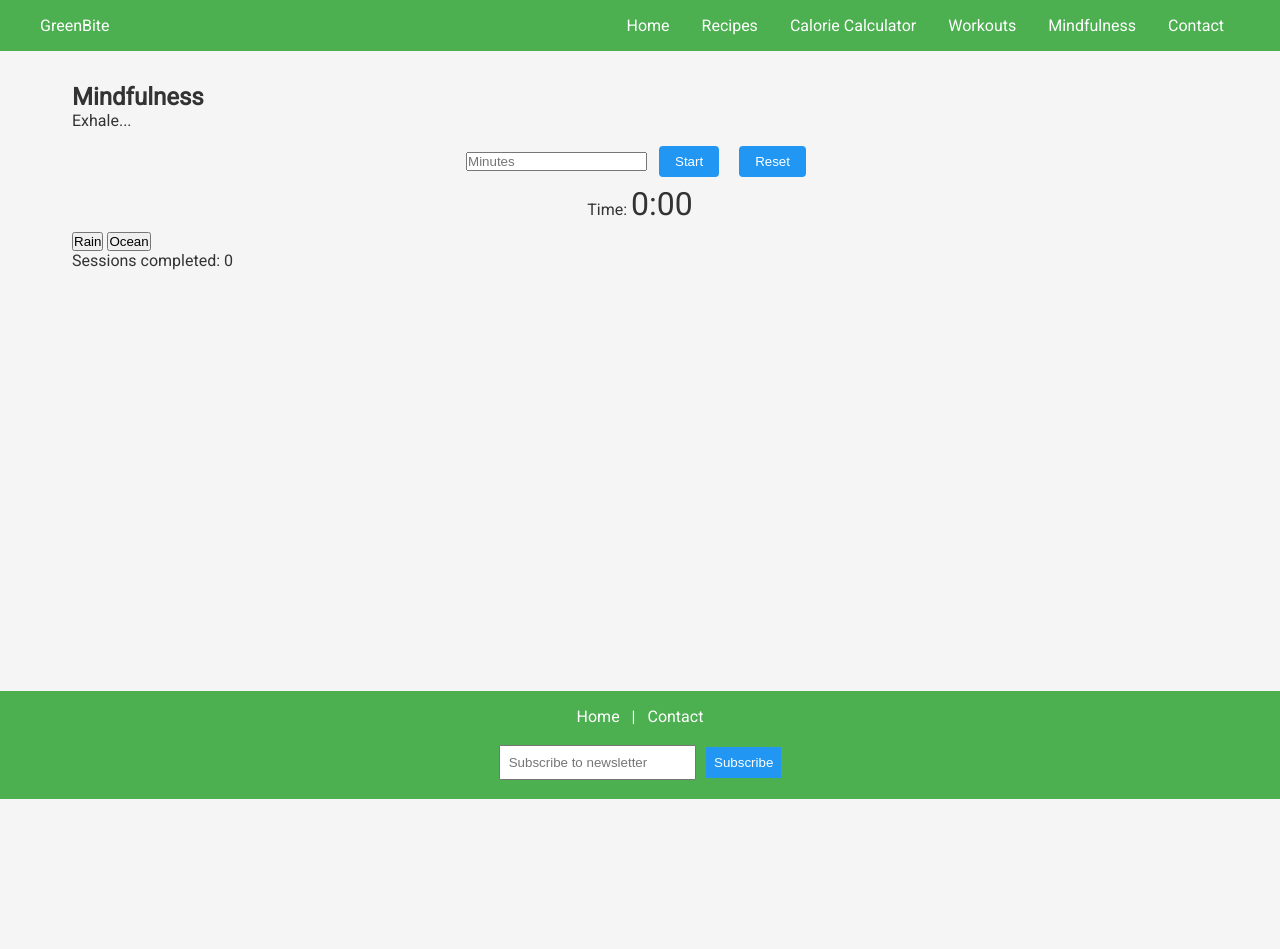
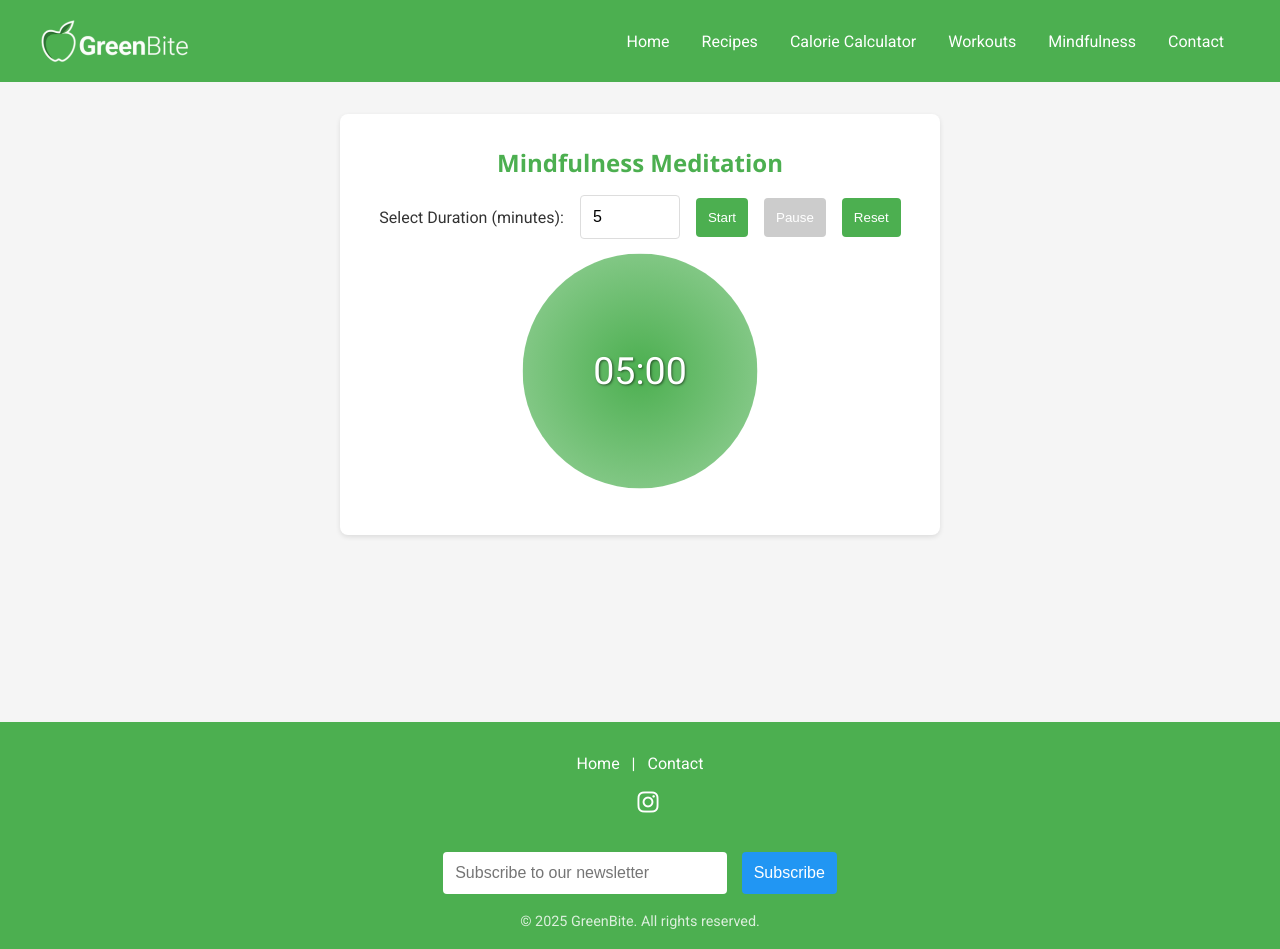
Before and after one commit to SamGamlath/greenbite-wellness-site, a plain HTML site: page mindfulness.html in a window 1280 px wide. Before the commit the page ends 800 px from the top, so only its background shows below. Drawn offline with nearby package versions, Linux system fonts and the light colour scheme.

Commit message:
Updated Mindfullness page with functions and styling

```diff
--- a/css/styles.css
+++ b/css/styles.css
@@ -573,3 +573,119 @@ footer button:hover {
         width: 100%;
     }
 }
+
+
+.mindfulness {
+    max-width: 600px;
+    margin: auto;
+    padding: 2rem;
+    background: white;
+    border-radius: 8px;
+    box-shadow: 0 2px 5px rgba(0,0,0,0.1);
+    opacity: 0;
+    transform: translateY(20px);
+    transition: opacity 0.5s ease, transform 0.5s ease;
+}
+.mindfulness.visible {
+    opacity: 1;
+    transform: translateY(0);
+}
+.mindfulness h2 {
+    font-family: 'Open Sans', sans-serif;
+    color: #4CAF50;
+    margin-bottom: 1rem;
+    text-align: center;
+}
+.timer-controls {
+    display: flex;
+    flex-wrap: wrap;
+    gap: 1rem;
+    justify-content: center;
+    align-items: center;
+}
+.timer-controls label {
+    font-size: 1rem;
+    color: #333;
+}
+.timer-controls input {
+    padding: 0.75rem;
+    border: 1px solid #ddd;
+    border-radius: 4px;
+    font-size: 1rem;
+    width: 100px;
+}
+.timer-controls button {
+    padding: 0.75rem;
+    border: none;
+    border-radius: 4px;
+    cursor: pointer;
+    background: #4CAF50;
+    color: white;
+    transition: background 0.3s ease, transform 0.2s ease;
+}
+.timer-controls button:hover {
+    background: #388E3C;
+    transform: scale(1.05);
+}
+.timer-controls button:disabled {
+    background: #ccc;
+    cursor: not-allowed;
+}
+.breathing-circle {
+    width: 200px;
+    height: 200px;
+    background: radial-gradient(circle, #4CAF50 0%, #81C784 70%, transparent 100%);
+    border-radius: 50%;
+    display: flex;
+    justify-content: center;
+    align-items: center;
+    margin: 2rem auto;
+    animation: breathe 8s ease-in-out infinite;
+}
+.breathing-circle p {
+    font-size: 2rem;
+    color: white;
+    text-shadow: 1px 1px 2px rgba(0,0,0,0.5);
+}
+@keyframes breathe {
+    0% { transform: scale(1); }
+    50% { transform: scale(1.2); }
+    100% { transform: scale(1); }
+}
+.session-history {
+    margin-top: 2rem;
+    padding: 1rem;
+    border: 1px solid #ddd;
+    border-radius: 8px;
+}
+.session-history h3 {
+    font-family: 'Open Sans', sans-serif;
+    color: #4CAF50;
+    margin-bottom: 1rem;
+}
+.session-history ul {
+    list-style: none;
+    padding: 0;
+}
+.session-history li {
+    background: #f9f9f9;
+    padding: 0.75rem;
+    margin: 0.5rem 0;
+    border-radius: 4px;
+}
+@media (max-width: 768px) {
+    .mindfulness {
+        padding: 1rem;
+    }
+    .timer-controls {
+        flex-direction: column;
+        align-items: center;
+    }
+    .timer-controls input {
+        width: 100%;
+    }
+    .breathing-circle {
+        width: 150px;
+        height: 150px;
+    }
+}
--- a/js/mindfulness.js
+++ b/js/mindfulness.js
@@ -1,43 +1,90 @@
-const breathText = document.getElementById('breath-text');
-let inhale = true;
-setInterval(() => {
-    breathText.textContent = inhale ? 'Inhale...' : 'Exhale...';
-    inhale = !inhale;
-}, 2000);
+let timerInterval;
+let timeLeft = 0;
+let isRunning = false;
 
-let timerInterval;
-function startTimer() {
-    const minutes = parseInt(document.getElementById('timer-minutes').value) || 1;
-    let seconds = minutes * 60;
+function formatTime(seconds) {
+    const minutes = Math.floor(seconds / 60);
+    const secs = seconds % 60;
+    return `${minutes.toString().padStart(2, '0')}:${secs.toString().padStart(2, '0')}`;
+}
+
+function startTimer(duration) {
+    clearInterval(timerInterval);
+    timeLeft = duration * 60;
+    isRunning = true;
+    const timerDisplay = document.getElementById('timer-display');
+    const breathingCircle = document.getElementById('breathing-circle');
+    const startBtn = document.getElementById('start-meditation');
+    const pauseBtn = document.getElementById('pause-meditation');
+    timerDisplay.textContent = formatTime(timeLeft);
+    breathingCircle.classList.add('breathe-active');
+    startBtn.disabled = true;
+    pauseBtn.disabled = false;
     timerInterval = setInterval(() => {
-        seconds--;
-        document.getElementById('timer-display').textContent = `${Math.floor(seconds / 60)}:${(seconds % 60).toString().padStart(2, '0')}`;
-        if (seconds <= 0) {
+        timeLeft--;
+        if (timeLeft < 0) {
             clearInterval(timerInterval);
-            new Audio('assets/sounds/beep.mp3').play();
-            const count = parseInt(localStorage.getItem('sessions') || '0') + 1;
-            saveToLocal('sessions', count);
-            document.getElementById('session-count').textContent = count;
+            timerDisplay.textContent = 'Done!';
+            breathingCircle.classList.remove('breathe-active');
+            isRunning = false;
+            startBtn.disabled = false;
+            pauseBtn.disabled = true;
+            saveToLocal('meditationSessions', { duration, timestamp: new Date().toISOString() });
+            loadHistory();
+            return;
         }
+        timerDisplay.textContent = formatTime(timeLeft);
     }, 1000);
+}
+
+function pauseTimer() {
+    clearInterval(timerInterval);
+    isRunning = false;
+    document.getElementById('breathing-circle').classList.remove('breathe-active');
+    document.getElementById('start-meditation').disabled = false;
+    document.getElementById('pause-meditation').disabled = true;
 }
 
 function resetTimer() {
     clearInterval(timerInterval);
-    document.getElementById('timer-display').textContent = '0:00';
+    isRunning = false;
+    const duration = parseInt(document.getElementById('duration').value) || 5;
+    timeLeft = duration * 60;
+    document.getElementById('timer-display').textContent = formatTime(timeLeft);
+    document.getElementById('breathing-circle').classList.remove('breathe-active');
+    document.getElementById('start-meditation').disabled = false;
+    document.getElementById('pause-meditation').disabled = true;
 }
 
-const sounds = { rain: new Audio('assets/sounds/rain.mp3'), ocean: new Audio('assets/sounds/ocean.mp3') };
-function toggleSound(name) {
-    const sound = sounds[name];
-    const btn = document.querySelector(`button[onclick="toggleSound('${name}')"]`);
-    if (sound.paused) {
-        sound.play();
-        btn.classList.add('active');
-    } else {
-        sound.pause();
-        btn.classList.remove('active');
-    }
+function loadHistory() {
+    const historyList = document.getElementById('history-list');
+    const sessions = JSON.parse(localStorage.getItem('meditationSessions')) || [];
+    historyList.innerHTML = sessions.map(s => `<li>${s.duration} min on ${new Date(s.timestamp).toLocaleString()}</li>`).join('');
+    document.getElementById('session-history').style.display = sessions.length ? 'block' : 'none';
 }
 
-document.getElementById('session-count').textContent = localStorage.getItem('sessions') || '0';
+document.getElementById('start-meditation').addEventListener('click', () => {
+    const duration = parseInt(document.getElementById('duration').value);
+    if (duration < 1 || duration > 15 || isNaN(duration)) {
+        alert('Please enter a duration between 1 and 15 minutes.');
+        return;
+    }
+    startTimer(duration);
+});
+
+document.getElementById('pause-meditation').addEventListener('click', pauseTimer);
+
+document.getElementById('reset-meditation').addEventListener('click', () => {
+    resetTimer();
+    loadHistory();
+});
+
+document.getElementById('duration').addEventListener('change', () => {
+    if (!isRunning) {
+        const duration = parseInt(document.getElementById('duration').value) || 5;
+        timeLeft = duration * 60;
+        document.getElementById('timer-display').textContent = formatTime(timeLeft);
+    }
+});
+
+document.addEventListener('DOMContentLoaded', loadHistory);
--- a/mindfulness.html
+++ b/mindfulness.html
@@ -3,17 +3,19 @@
 <head>
     <meta charset="UTF-8">
     <meta name="viewport" content="width=device-width, initial-scale=1.0">
-    <title>GreenBite - </title>
+    <title>GreenBite - Mindfulness</title>
     <link rel="stylesheet" href="css/styles.css">
     <link rel="manifest" href="/manifest.json">
     <link rel="icon" href="favicon.ico">
     <link href="https://fonts.googleapis.com/css2?family=Roboto&family=Open+Sans:wght@700&display=swap" rel="stylesheet">
+    <link rel="stylesheet" href="https://cdnjs.cloudflare.com/ajax/libs/font-awesome/6.4.2/css/all.min.css" integrity="sha512-z3gLpd7yknf1YoNbCzqRKc4qyor8gaKU1qmn+CShxbuBusANI9QpRohGBreCFkKxLhei6S9CQXFEbbKuqLg0DA==" crossorigin="anonymous" referrerpolicy="no-referrer" />
 </head>
 <body>
     <header>
-        <title>Mindfulness</title>
         <nav>
-            <div class="logo">GreenBite</div>
+            <a href="index.html" class="logo">
+                <img src="assets/images/logo.png" alt="GreenBite Apple Logo" width="150" height="50">
+            </a>
             <ul class="nav-links">
                 <li><a href="index.html">Home</a></li>
                 <li><a href="recipes.html">Recipes</a></li>
@@ -25,38 +27,47 @@
             <div class="hamburger">☰</div>
         </nav>
     </header>
-
     <main>
-        <section class="mindfulness">
-            <h2>Mindfulness</h2>
-            <div class="breathing">
-                <div id="breath-circle"></div>
-                <p id="breath-text">Inhale...</p>
+        <section class="mindfulness reveal">
+            <h2>Mindfulness Meditation</h2>
+            <div class="timer-controls">
+                <label for="duration">Select Duration (minutes):</label>
+                <input type="number" id="duration" min="1" max="15" value="5" required>
+                <button id="start-meditation">Start</button>
+                <button id="pause-meditation" disabled>Pause</button>
+                <button id="reset-meditation">Reset</button>
             </div>
-            <div class="timer">
-                <input type="number" id="timer-minutes" placeholder="Minutes" min="1">
-                <button onclick="startTimer()">Start</button>
-                <button onclick="resetTimer()">Reset</button>
-                <p>Time: <span id="timer-display">0:00</span></p>
+            <div class="breathing-circle" id="breathing-circle">
+                <p id="timer-display">05:00</p>
             </div>
-            <div class="sounds">
-                <button onclick="toggleSound('rain')">Rain</button>
-                <button onclick="toggleSound('ocean')">Ocean</button>
+            <div class="session-history" id="session-history" style="display: none;">
+                <h3>Session History</h3>
+                <ul id="history-list"></ul>
             </div>
-            <p>Sessions completed: <span id="session-count">0</span></p>
         </section>
     </main>
-    <script src="js/mindfulness.js"></script>
-
     <footer>
-        <div class="footer-links">
-            <a href="index.html">Home</a> | <a href="contact.html">Contact</a>
+        <div class="footer-content">
+            <div class="footer-links">
+                <a href="index.html">Home</a> | <a href="contact.html">Contact</a>
+            </div>
+            <div class="footer-social">
+                <a href="https://x.com" target="_blank" aria-label="Twitter/X"><i class="fab fa-x-twitter"></i></a>
+                <a href="https://instagram.com" target="_blank" aria-label="Instagram"><i class="fab fa-instagram"></i></a>
+            </div>
+            <form id="newsletter-form" class="reveal">
+                <label for="newsletter-email" class="sr-only">Email for newsletter</label>
+                <input type="email" id="newsletter-email" placeholder="Subscribe to our newsletter" required>
+                <button type="submit">Subscribe</button>
+            </form>
+            <p class="footer-credit">© 2025 GreenBite. All rights reserved.</p>
         </div>
-        <form id="newsletter-form">
-            <input type="email" id="newsletter-email" placeholder="Subscribe to newsletter" required>
-            <button type="submit">Subscribe</button>
-        </form>
     </footer>
     <script src="js/main.js"></script>
     <script src="js/data.js"></script>
+    <script src="js/recipes.js"></script>
+    <script src="js/calorie.js"></script>
+    <script src="js/workouts.js"></script>
+    <script src="js/mindfulness.js"></script>
 </body>
+</html>
```
